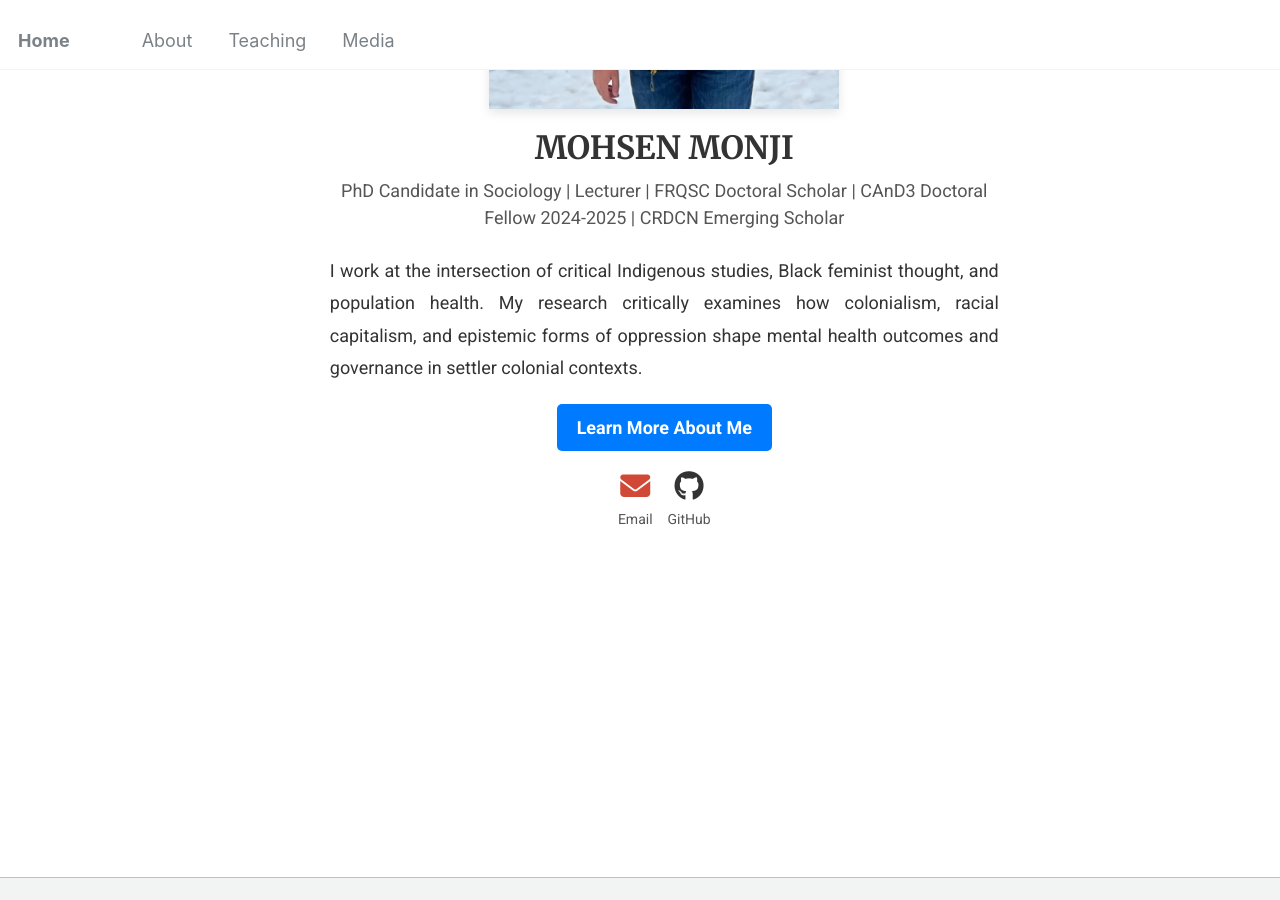
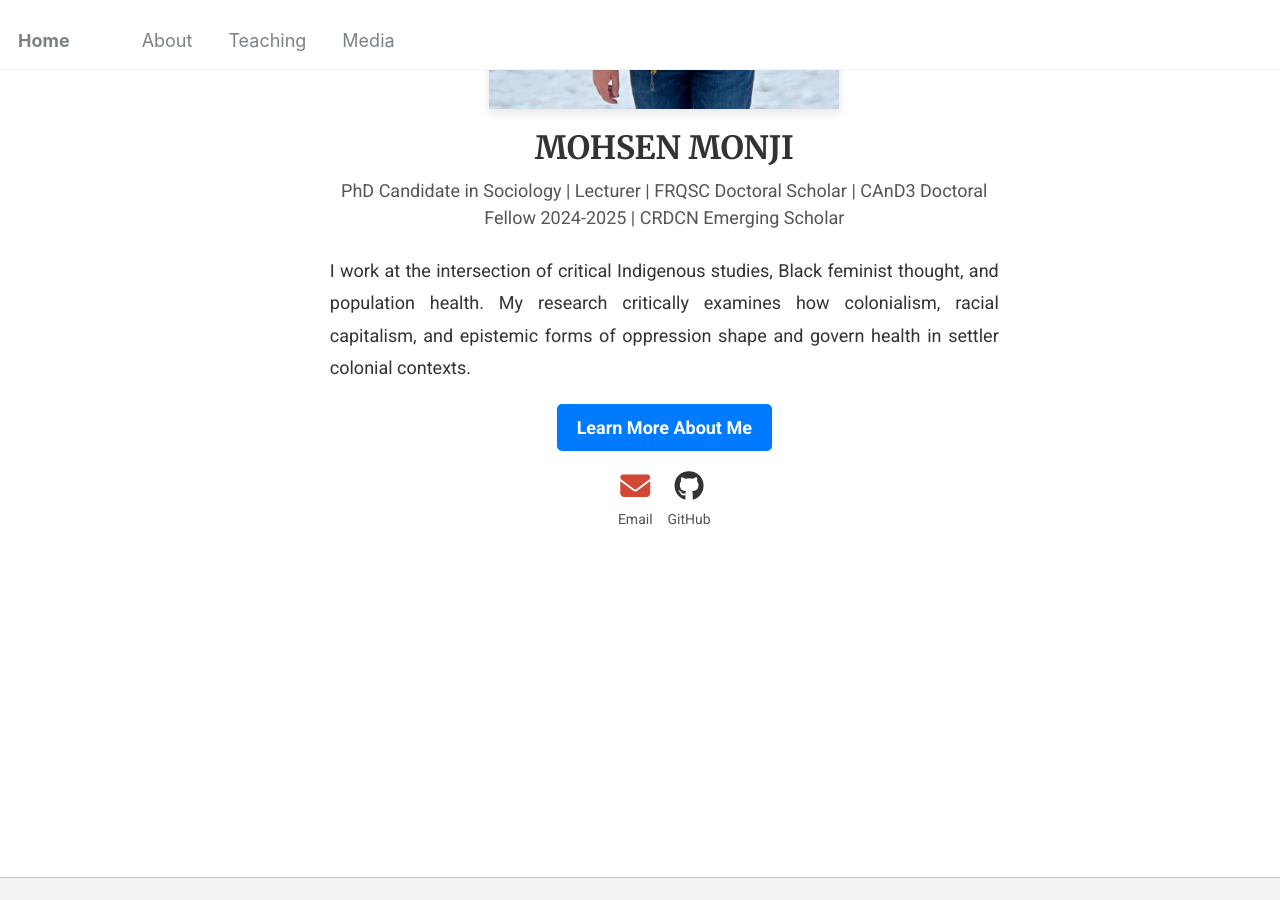
Before and after one commit to Mohsnmonji/mohsnmonji.github.io, a Jekyll site: the page built from _pages/front.md, in a window 1280 px wide and 900 px high, scrolled down 458 px. Built offline with Jekyll 4.4.1, drawn with Linux system fonts in a browser that asks for light colours.

Commit message:
Update front.md

```diff
--- a/_pages/front.md
+++ b/_pages/front.md
@@ -26,7 +26,7 @@ hide_avatar: true
 
   <!-- Description -->
 <p style="font-size: 18px; color: #333; text-align: justify; line-height: 1.8; margin-bottom: 20px;">
-  I work at the intersection of critical Indigenous studies, Black feminist thought, and population health. My research critically examines how colonialism, racial capitalism, and epistemic forms of oppression shape mental health outcomes and governance in settler colonial contexts.
+  I work at the intersection of critical Indigenous studies, Black feminist thought, and population health. My research critically examines how colonialism, racial capitalism, and epistemic forms of oppression shape and govern health in settler colonial contexts.
 </p>
 
   <!-- Button -->
```
